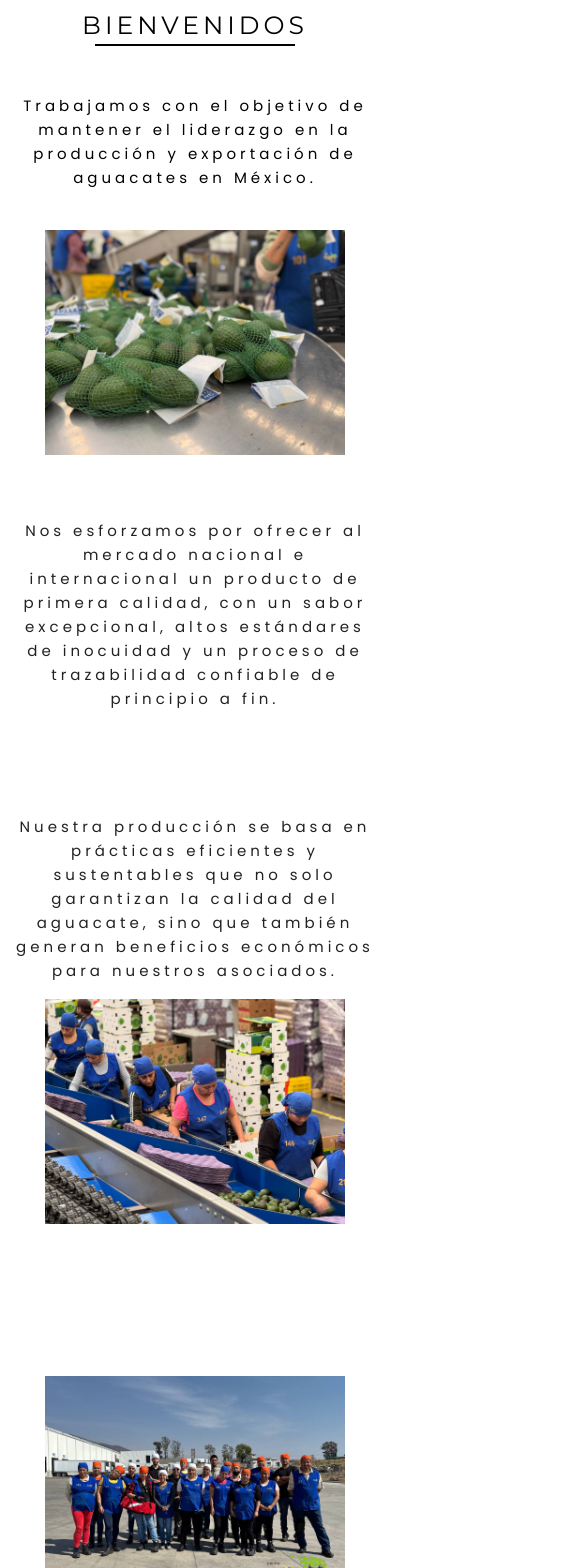
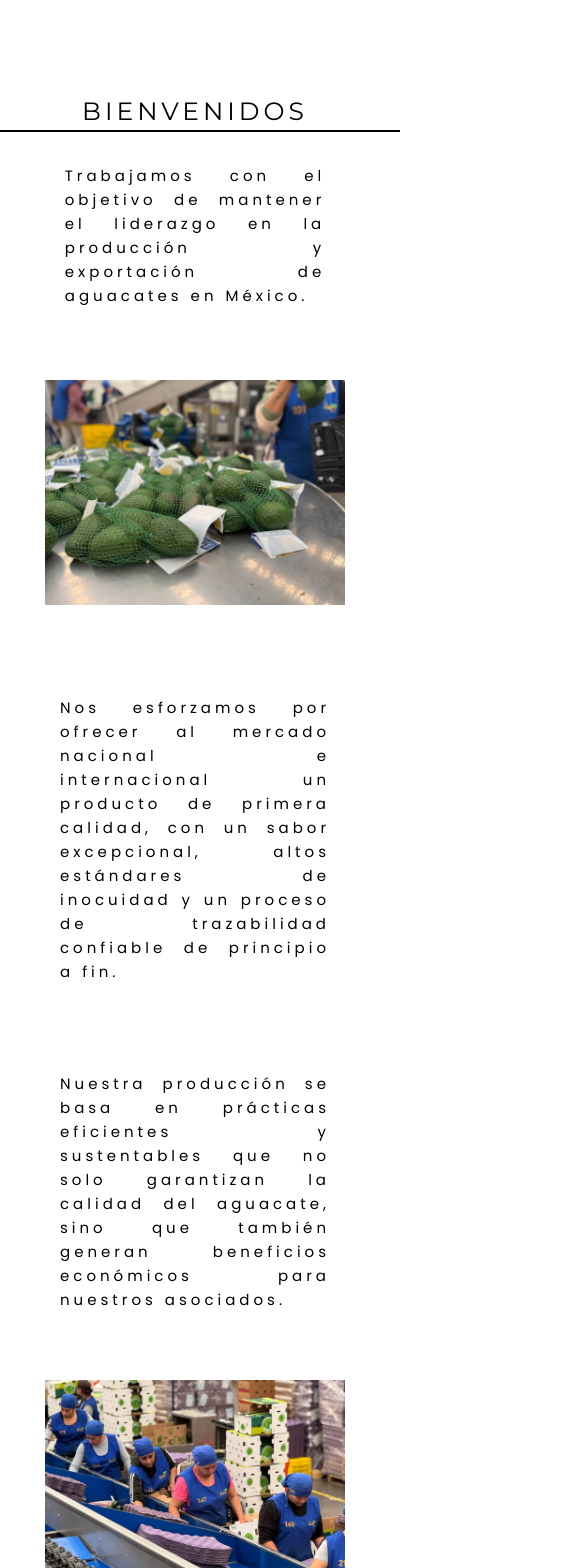
Before and after one commit to Abril-Ti/Redesign-Page, a Vue app: page / in a window 390 px wide. Shown: the part 420-1988 px from the top of the page, 585 px wide, since content can reach past the window. Built offline with nearby package versions, Linux system fonts and the light colour scheme.

Commit message:
unos cambios

```diff
--- a/src/assets/main.css
+++ b/src/assets/main.css
@@ -8,6 +8,7 @@
 h2{
   font-size: 40px;
   letter-spacing: 4px;
+  margin-top: 130px;
 }
 
 .montserrat-font-semibold {
--- a/src/components/Compromiso.vue
+++ b/src/components/Compromiso.vue
@@ -14,19 +14,19 @@
         </v-container>
 
 
-    <div class="container-vision">
-        <h2 class="montserrat-regular mt-10 txt-val">VISIÓN </h2>
-        <div class="decorative-line" style="margin: -3rem auto 1.5rem 4rem;"></div>
+    <div class="container-vision text-center">
+        <h2 class="montserrat-regular txt-val">VISIÓN </h2>
+        <div class="decorative-line"></div>
         <p class="txt-description txt-val">Nuestra misión es ser una empresa completamente comprometida desde el cultivo, cosecha, empaque y traslado del aguacate hasta el contacto con el cliente, con los estándares más exigentes en la calidad e inocuidad, mediante la tecnología más vanguardista del mercado, satisfaciendo así el paladar por medio de la calidad en todo el mundo, sin distinción de temporadas.</p>
     </div>
-    <div class="container-mision">
+    <div class="container-mision text-center">
         <h2 class="montserrat-regular mt-10 txt-val">MISIÓN</h2>
-        <div class="decorative-line" style="margin: -3rem auto 1.5rem 4rem;"></div>
+        <div class="decorative-line"></div>
         <p class="txt-description txt-val">Crecer como la empresa líder en el mercado Internacional con el proceso de trazabilidad más íntegro, que preserva la calidad desde el cultivo hasta la exportación, por medio de la tecnología más vanguardista, obteniendo así la mayor eficiencia confianza y capacidad de acuerdo a la demanda de cualquier temporada.</p>
     </div>
 
     <div class="container-valores">
-        <h2 class="text-center montserrat-regular mt-10">NUESTROS VALORES</h2>
+        <h2 class="text-center montserrat-regular">NUESTROS VALORES</h2>
         <div class="decorative-line"></div>
 
         <p class="txt-description txt-val">Socialmente somos una empresa que no distingue cuestiones culturales, creencias, incluyendo diversidad de preferencias en la sociedad, caracterizándonos principalmente por:</p>
@@ -59,9 +59,7 @@ const fotos = [
 </script>
 <style scoped>
 .txt-val{
-    padding: 10px;
-    margin: 3rem;
-
+    padding: 20px;
 }
 .icon-valor{
     width: 200px;
--- a/src/components/Contacto.vue
+++ b/src/components/Contacto.vue
@@ -1,6 +1,6 @@
 <template>
   <div class="contact-container">
-    <h2 class="text-center montserrat-regular">PONTE EN CONTACTO</h2>
+    <h2 class="text-center montserrat-regular">CONTACTANOS</h2>
     <div class="decorative-line"></div>
 
     <div class="contact-card">
--- a/src/components/Footer.vue
+++ b/src/components/Footer.vue
@@ -39,8 +39,8 @@
         <!--            Ubicación           -->
         <v-col cols="12" md="4" class="text-center mb-1">
           <h4 class="title-ubi">Ubicación</h4>
-          <div class="d-flex align-center justify-center">
-            <img src="/icon-maps-2.png" alt="Mapa" class="icons" />
+          <div class="d-flex align-center justify-center" style="margin-bottom: 8px;">
+            <img src="/icon-ubi.png" alt="Mapa" class="icons" />
             <p class="contact-text">
               Carr. Pátzcuaro - Morelia 16651 La Estancia, 58345 Morelia, Mich.
             </p>
--- a/src/components/Home.vue
+++ b/src/components/Home.vue
@@ -1,42 +1,60 @@
 <template>
   <div  class="text-center">
-    <div >
-      <h2 class="montserrat-regular title-line mt-11">BIENVENIDOS</h2>
-      <div class="decorative-line"></div>
+    <div>
+      <h2 class="montserrat-regular title-line">BIENVENIDOS</h2>
+      <div class="decorative-line" style="width: 400px;"></div>
 
-      <p class="txt-description mb-10 text-center">
+      <p class="txt-description mb-10 txt-1">
         Trabajamos con el objetivo de mantener el liderazgo en la producción y exportación de aguacates en México.
       </p>
 
       <!-- Secciones de contenido alternado -->
-      <div class="v-sheet d-flex flex-wrap mb-6 align-center justify-center">
+       <v-container class="justify-center">
+        <v-row>
+          <v-col cols="12" md="6" sm="6">
             <img src="/Aguacate-malla.jpg" alt="" class="img-content">
-        <p class="txt-description text-content">
+          </v-col>
+          <v-col cols="12" md="6" sm="6">
+            <p class="txt-description text-content ma-7">
               Nos esforzamos por ofrecer al mercado nacional e internacional un producto de primera calidad, con un sabor excepcional, altos estándares de inocuidad y un proceso de trazabilidad confiable de principio a fin.
             </p>
-      </div>
+          </v-col>
+        </v-row>
+       </v-container>
 
-      <div class="v-sheet d-flex flex-wrap-reverse mb-6 align-center justify-center">
-        <p class="txt-description text-content desc-2">
+       <v-container class="justify-center">
+        <v-row>
+          <v-col cols="12" md="6" sm="6">
+            <p class="txt-description text-content desc-2 ma-7">
               Nuestra producción se basa en prácticas eficientes y sustentables que no solo garantizan la calidad del aguacate, sino que también generan beneficios económicos para nuestros asociados.
            </p>
-        <img src="/workers.jpg" alt="" class="img-content img-2">
-      </div>
+          </v-col>
+          <v-col cols="12" md="6" sm="6">
+            <img src="/workers.jpg" alt="" class="img-content">
+          </v-col>
+        </v-row>
+       </v-container>
 
-      <div class="v-sheet d-flex flex-wrap mb-6 align-center justify-center">
+       <v-container>
+        <v-row>
+          <v-col cols="12" md="6" sm="6">
               <img src="/varios.jpg" alt="" class="img-content">
+          </v-col>
+          <v-col cols="12" md="6" sm="6">
               <p class="txt-description text-content">
                 Al mismo tiempo, impulsamos el desarrollo y la prosperidad de las comunidades donde operamos, reafirmando nuestro compromiso social y ambiental.
               </p>
-      </div>
+          </v-col>
+        </v-row>
+       </v-container>
     </div>
 
 
 
     <!-- Carousel -->
     <div class="carousel-container text-center">
-      <h2 class="montserrat-regular title-line" style="margin-top: 10rem;">DESCUBRE</h2>
-      <div class="decorative-line"></div>
+      <h2 class="montserrat-regular title-line">DESCUBRE</h2>
+      <div class="decorative-line" style="width: 400px;"></div>
 
       <p class="txt-description mb-10 text-center">
         ¡Conoce parte de nuestras instalaciones y lo que hacemos para entregarte la mejor calidad!
@@ -47,7 +65,7 @@
     <!-- Certificaciones -->
     <div class="certificaciones-container text-center mt-10" style="margin-bottom: 10rem;">
       <h2 class="montserrat-regular title-line">CERTIFICACIONES</h2>
-      <div class="decorative-line"></div>
+      <div class="decorative-line" style="width: 480px;"></div>
 
       <div class="v-sheet d-flex flex-wrap-reverse align-center justify-center mb-6">
         <ul class="text-start list-certificaciones txt-description p-5">
@@ -64,7 +82,7 @@
     <!-- Instalaciones -->
     <div class="text-center">
       <h2 class="montserrat-regular title-line text-center">CONOCE NUESTRAS INSTALACIONES</h2>
-      <div class="decorative-line"></div>
+      <div class="decorative-line" style="width: 990px;"></div>
       <p class="txt-description mb-10 text-center">Somos expertos en empacar la mejor elección de sabor para tu hogar, manejamos la mejor calidad, permítenos hacerte experimentar el verdadero sabor del aguacate y darte un golpe de sabor.</p>
       <!-- Sección de video -->
     <div ref="videoSection" class="video-section">
@@ -120,17 +138,34 @@ li {
 .img-content {
   width: 400px;
   max-width: 100%;
+  object-fit: cover;
+  margin: 1rem;
 }
 
 .text-content {
   max-width: 700px;
   padding: 1rem;
+  text-align: justify;
+  margin: 1rem;
+}
+
+.v-sheet {
+  max-width: 1100px;
+  margin: 3rem auto;
+  padding: 2rem 1rem;
+  display: flex;
+  flex-wrap: wrap;
+  justify-content: center;
+  align-items: center;
+  gap: 2rem;
 }
 
 .list-certificaciones {
   list-style: none;
   padding-left: 0;
   max-width: 540px;
+  margin: 1rem;
+  text-align: justify;
 }
 
 .list-certificaciones li {
@@ -142,7 +177,7 @@ li {
   width: 100%;
   max-width: 1080px;
   margin: 5rem auto;
-  padding: 1rem;
+  padding: 2rem 1rem;
 }
 
 .promo-video {
@@ -152,18 +187,50 @@ li {
   box-shadow: 0 4px 12px rgba(0, 0, 0, 0.3);
 }
 
+.txt-description {
+  line-height: 1.6;
+  text-align: justify;
+  max-width: 75%;
+  margin: 2rem auto;
+  padding: 0 1rem;
+}
+.txt-1{
+  text-align: center;
+}
+
+
+/* RESPONSIVE */
 @media (max-width: 768px) {
   .v-sheet {
     flex-direction: column !important;
+    align-items: center;
+    padding: 2rem 1rem;
+    text-align: center;
+  }
+.txt-1{
+  text-align: justify;
+}
+  .text-content {
+    max-width: 90%;
+    text-align: justify;
   }
 
-  .txt-description,
-  .list-certificaciones {
-    text-align: center;
+  .img-content {
+    width: 90%;
+    margin-bottom: 2rem;
   }
 
-  .img-2{
-    margin-bottom: 8rem;
+  .img-2 {
+    margin-bottom: 2rem;
+  }
+
+  .list-certificaciones {
+    text-align: justify;
+    margin-top: 2rem;
+  }
+
+  .txt-description {
+    text-align: justify;
   }
 }
 
@@ -171,8 +238,10 @@ li {
   .list-certificaciones {
     max-width: 370px;
   }
+
   .img-content {
     width: 300px;
   }
 }
+
 </style>
--- a/src/components/Nosotros.vue
+++ b/src/components/Nosotros.vue
@@ -1,7 +1,8 @@
 <template>
     <div>
-                    <h2 class="text-center montserrat-regular" style="margin-top: 10rem;">NOSOTROS</h2>
- <div class="decorative-line"></div>
+        <h2 class="text-center montserrat-regular" style="margin-top: 10rem;">NOSOTROS</h2>
+        <div class="decorative-line"></div>
+
         <v-container>
             <v-row>
                 <v-col>
```
Also changed, not shown: public/icon-ubi.png (added). Lines whose indentation alone changed are shown as unchanged.
